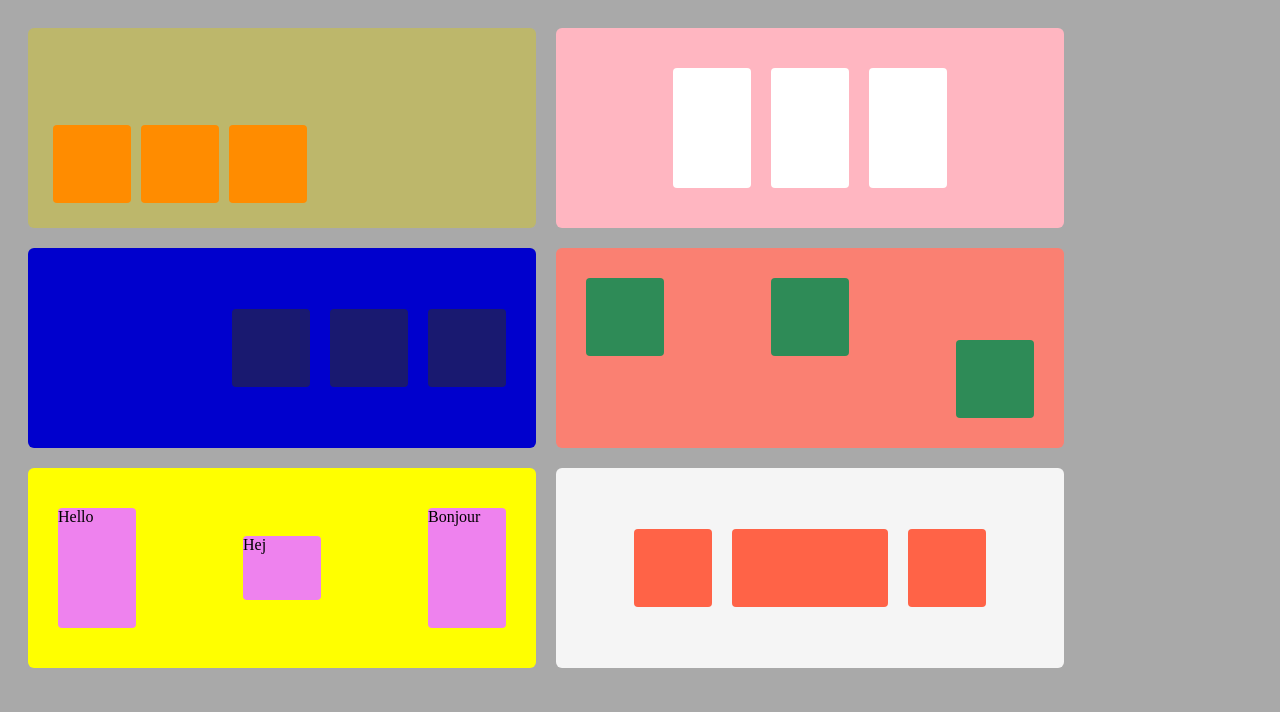
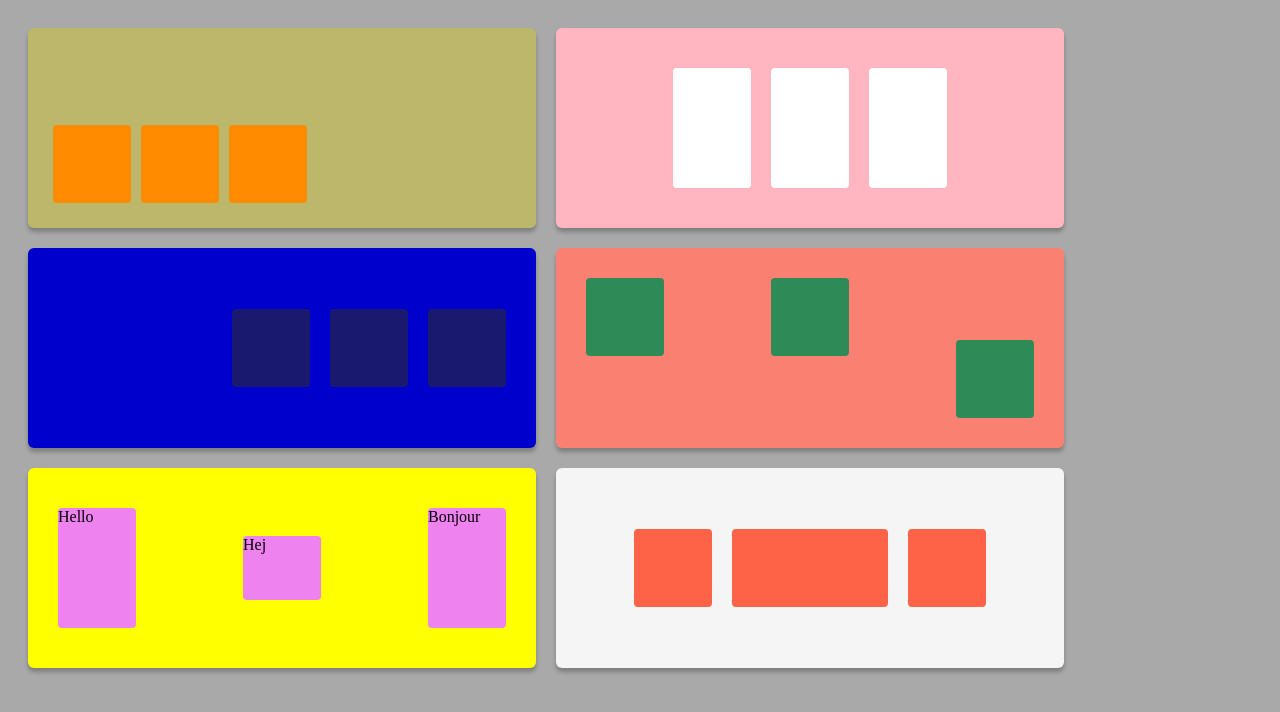
Before and after one commit to Josefin-April/flexboxclass, a plain HTML site: page index.html in a window 1280 px wide. Drawn offline with Linux system fonts and the light colour scheme.

Commit message:
final push

```diff
--- a/index.css
+++ b/index.css
@@ -13,6 +13,7 @@ body {
 
 .parent {
     background-color: darkkhaki;
+    box-shadow: 0px 4px 4px rgba(0, 0, 0, 0.25);
     margin: 10px;
     padding: 20px;
     width: 468px;
@@ -34,6 +35,7 @@ body {
 
 .parent-two {
     background-color: lightpink;
+    box-shadow: 0px 4px 4px rgba(0, 0, 0, 0.25);
     margin: 10px;
     padding: 20px;
     width: 468px;
@@ -54,6 +56,7 @@ body {
 
 .parent-three {
     background-color: mediumblue;
+    box-shadow: 0px 4px 4px rgba(0, 0, 0, 0.25);
     margin: 10px;
     padding: 20px;
     width: 468px;
@@ -74,6 +77,7 @@ body {
 
 .parent-four {
     background-color: salmon;
+    box-shadow: 0px 4px 4px rgba(0, 0, 0, 0.25);
     margin: 10px;
     padding: 20px;
     width: 468px;
@@ -102,6 +106,7 @@ body {
 
 .parent-five {
     background-color: yellow;
+    box-shadow: 0px 4px 4px rgba(0, 0, 0, 0.25);
     margin: 10px;
     padding: 20px;
     width: 468px;
@@ -130,6 +135,7 @@ body {
 
 .parent-six {
     background-color: whitesmoke;
+    box-shadow: 0px 4px 4px rgba(0, 0, 0, 0.25);
     margin: 10px;
     padding: 20px;
     width: 468px;
```
